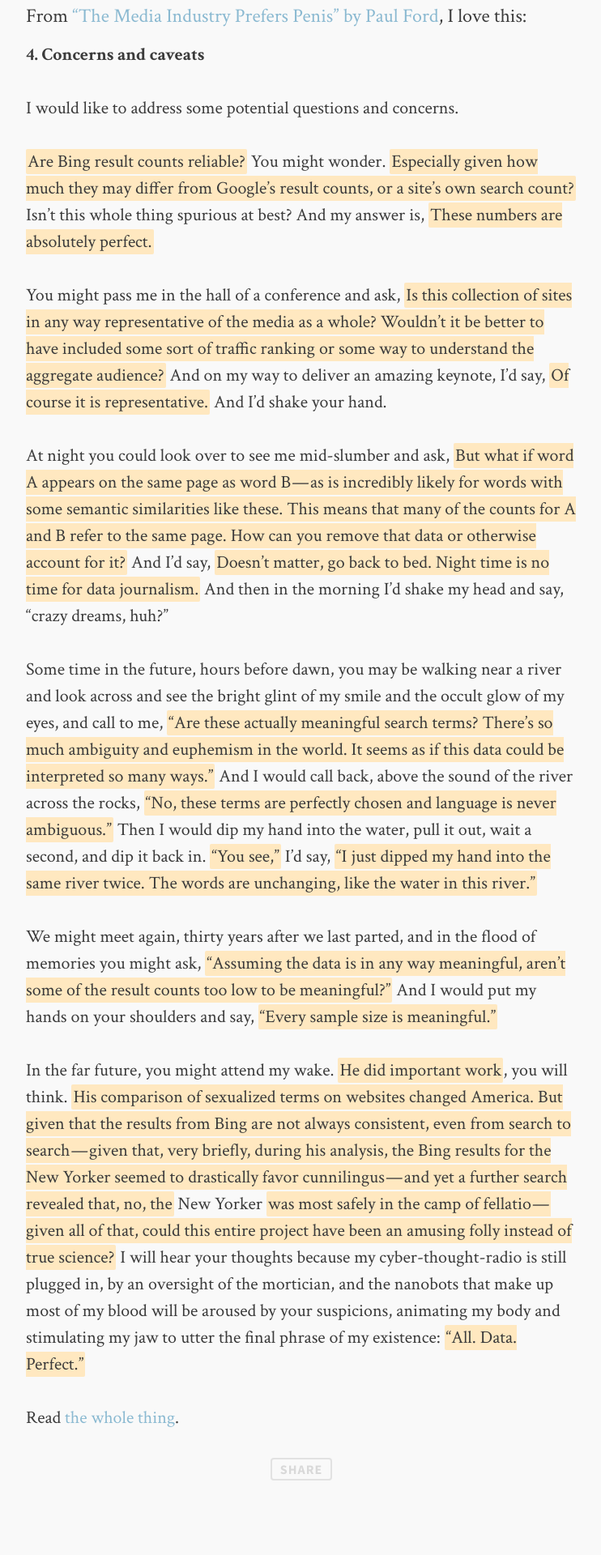
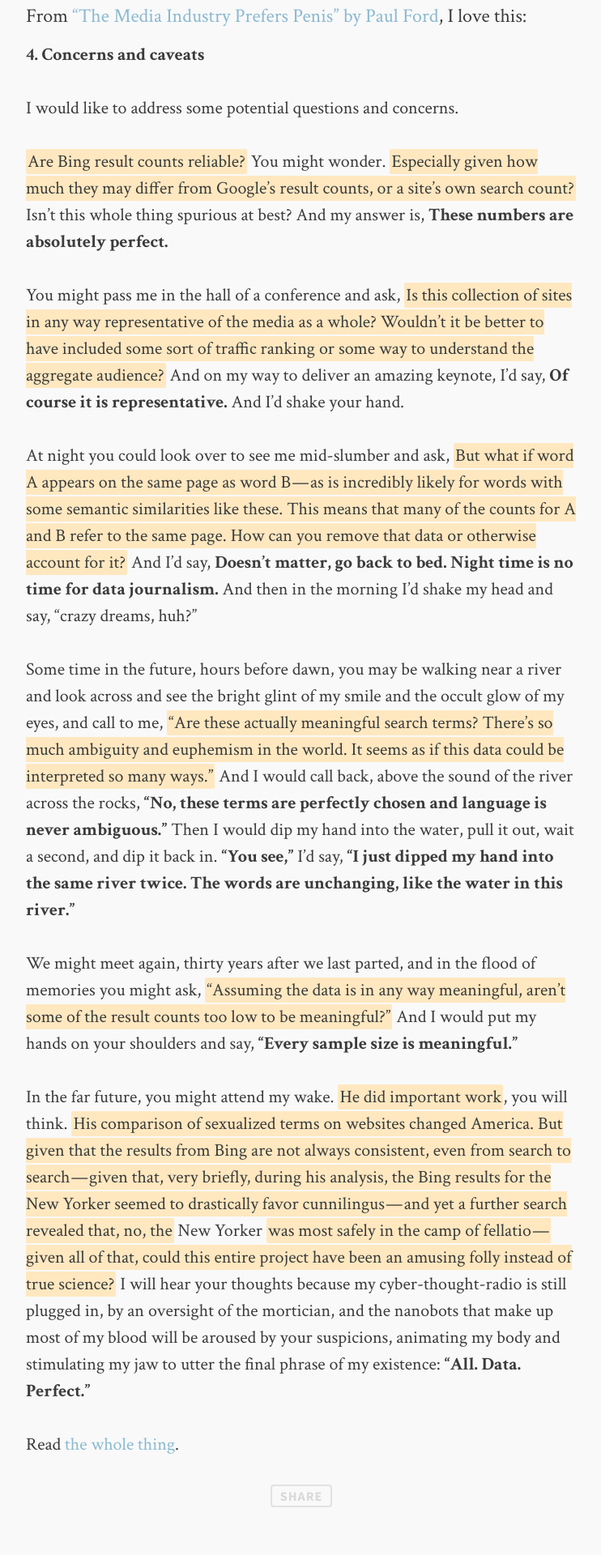
Before and after one commit to rebeccawilliams/rebeccawilliams.us, a Jekyll site: the page built from _posts/2015-04-30-Concernsandcaveats.md, in a window 1280 px wide. Shown: the part 890-2810 px from the top of the page at 81% size, without its empty margins (268-1010 px from the left). Built offline with Jekyll 4.4.1, drawn with Linux system fonts in a browser that asks for light colours; comment, search, counter and statistics services are not loaded.

Commit message:
Update 2015-04-30-Concernsandcaveats.md

```diff
--- a/_posts/2015-04-30-Concernsandcaveats.md
+++ b/_posts/2015-04-30-Concernsandcaveats.md
@@ -13,16 +13,16 @@
 
 I would like to address some potential questions and concerns.
 
-*Are Bing result counts reliable?* You might wonder. *Especially given how much they may differ from Google’s result counts, or a site’s own search count?* Isn’t this whole thing spurious at best? And my answer is, *These numbers are absolutely perfect.*
+*Are Bing result counts reliable?* You might wonder. *Especially given how much they may differ from Google’s result counts, or a site’s own search count?* Isn’t this whole thing spurious at best? And my answer is, **These numbers are absolutely perfect.**
 
-You might pass me in the hall of a conference and ask, *Is this collection of sites in any way representative of the media as a whole? Wouldn’t it be better to have included some sort of traffic ranking or some way to understand the aggregate audience?* And on my way to deliver an amazing keynote, I’d say, *Of course it is representative.* And I’d shake your hand.
+You might pass me in the hall of a conference and ask, *Is this collection of sites in any way representative of the media as a whole? Wouldn’t it be better to have included some sort of traffic ranking or some way to understand the aggregate audience?* And on my way to deliver an amazing keynote, I’d say, **Of course it is representative.** And I’d shake your hand.
 
-At night you could look over to see me mid-slumber and ask, *But what if word A appears on the same page as word B — as is incredibly likely for words with some semantic similarities like these. This means that many of the counts for A and B refer to the same page. How can you remove that data or otherwise account for it?* And I’d say, *Doesn’t matter, go back to bed. Night time is no time for data journalism.* And then in the morning I’d shake my head and say, “crazy dreams, huh?”
+At night you could look over to see me mid-slumber and ask, *But what if word A appears on the same page as word B — as is incredibly likely for words with some semantic similarities like these. This means that many of the counts for A and B refer to the same page. How can you remove that data or otherwise account for it?* And I’d say, **Doesn’t matter, go back to bed. Night time is no time for data journalism.** And then in the morning I’d shake my head and say, “crazy dreams, huh?”
 
-Some time in the future, hours before dawn, you may be walking near a river and look across and see the bright glint of my smile and the occult glow of my eyes, and call to me, *“Are these actually meaningful search terms? There’s so much ambiguity and euphemism in the world. It seems as if this data could be interpreted so many ways.”* And I would call back, above the sound of the river across the rocks, *“No, these terms are perfectly chosen and language is never ambiguous.”* Then I would dip my hand into the water, pull it out, wait a second, and dip it back in. *“You see,”* I’d say, *“I just dipped my hand into the same river twice. The words are unchanging, like the water in this river.”*
+Some time in the future, hours before dawn, you may be walking near a river and look across and see the bright glint of my smile and the occult glow of my eyes, and call to me, *“Are these actually meaningful search terms? There’s so much ambiguity and euphemism in the world. It seems as if this data could be interpreted so many ways.”* And I would call back, above the sound of the river across the rocks, **“No, these terms are perfectly chosen and language is never ambiguous.”** Then I would dip my hand into the water, pull it out, wait a second, and dip it back in. **“You see,”** I’d say, **“I just dipped my hand into the same river twice. The words are unchanging, like the water in this river.”**
 
-We might meet again, thirty years after we last parted, and in the flood of memories you might ask, *“Assuming the data is in any way meaningful, aren’t some of the result counts too low to be meaningful?”* And I would put my hands on your shoulders and say, *“Every sample size is meaningful.”*
+We might meet again, thirty years after we last parted, and in the flood of memories you might ask, *“Assuming the data is in any way meaningful, aren’t some of the result counts too low to be meaningful?”* And I would put my hands on your shoulders and say, **“Every sample size is meaningful.”**
 
-In the far future, you might attend my wake. *He did important work*, you will think. *His comparison of sexualized terms on websites changed America. But given that the results from Bing are not always consistent, even from search to search — given that, very briefly, during his analysis, the Bing results for the New Yorker seemed to drastically favor cunnilingus — and yet a further search revealed that, no, the* New Yorker *was most safely in the camp of fellatio — given all of that, could this entire project have been an amusing folly instead of true science?* I will hear your thoughts because my cyber-thought-radio is still plugged in, by an oversight of the mortician, and the nanobots that make up most of my blood will be aroused by your suspicions, animating my body and stimulating my jaw to utter the final phrase of my existence: *“All. Data. Perfect.”*
+In the far future, you might attend my wake. *He did important work*, you will think. *His comparison of sexualized terms on websites changed America. But given that the results from Bing are not always consistent, even from search to search — given that, very briefly, during his analysis, the Bing results for the New Yorker seemed to drastically favor cunnilingus — and yet a further search revealed that, no, the* New Yorker *was most safely in the camp of fellatio — given all of that, could this entire project have been an amusing folly instead of true science?* I will hear your thoughts because my cyber-thought-radio is still plugged in, by an oversight of the mortician, and the nanobots that make up most of my blood will be aroused by your suspicions, animating my body and stimulating my jaw to utter the final phrase of my existence: **“All. Data. Perfect.”**
 
 Read [the whole thing](https://medium.com/message/the-words-the-media-industry-prefers-5d33e5b021e0).
```
